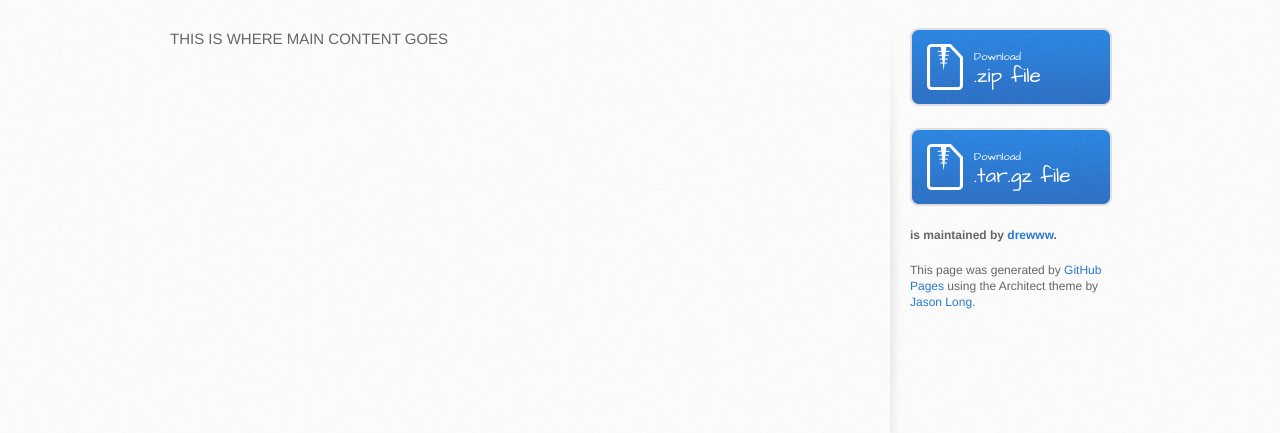
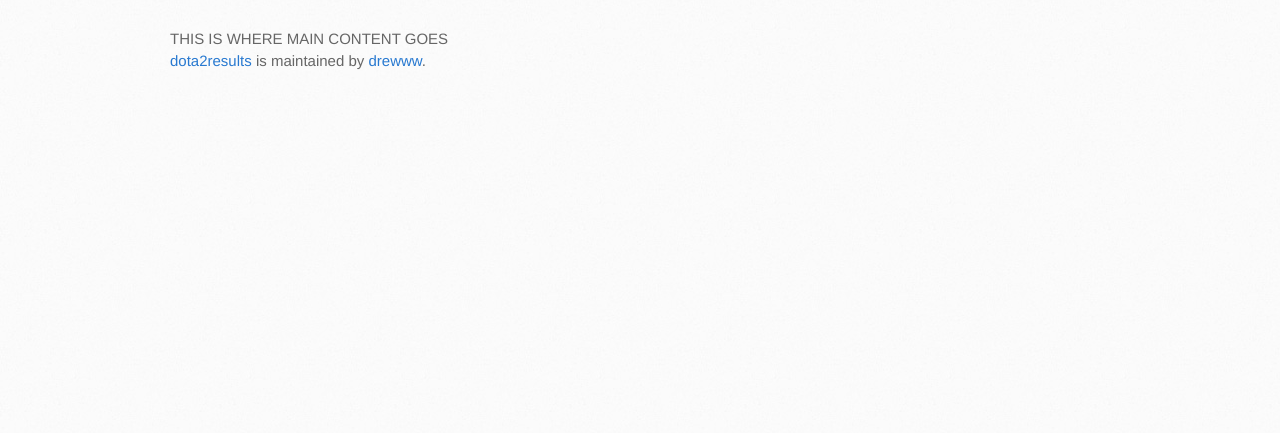
Before and after one commit to drewww/dota2results, a plain HTML site: page index.html in a window 1280 px wide. Shown: the part 273-706 px from the top of the page. Drawn offline with Linux system fonts and the light colour scheme.

Commit message:
Cleaned out all the remaining bad pieces.

```diff
--- a/index.html
+++ b/index.html
@@ -31,22 +31,8 @@
 
         THIS IS WHERE MAIN CONTENT GOES
 
+        <p class="repo-owner"><a href="https://github.com/drewww/dota2results">dota2results</a> is maintained by <a href="https://github.com/drewww">drewww</a>.</p>
         </section>
-
-        <aside id="sidebar">
-          <a href="https://github.com/drewww/dota2results/zipball/master" class="button">
-            <small>Download</small>
-            .zip file
-          </a>
-          <a href="https://github.com/drewww/dota2results/tarball/master" class="button">
-            <small>Download</small>
-            .tar.gz file
-          </a>
-
-          <p class="repo-owner"><a href="https://github.com/drewww/dota2results"></a> is maintained by <a href="https://github.com/drewww">drewww</a>.</p>
-
-          <p>This page was generated by <a href="https://pages.github.com">GitHub Pages</a> using the Architect theme by <a href="https://twitter.com/jasonlong">Jason Long</a>.</p>
-        </aside>
       </div>
     </div>
 
```
Lines whose indentation alone changed are shown as unchanged.
